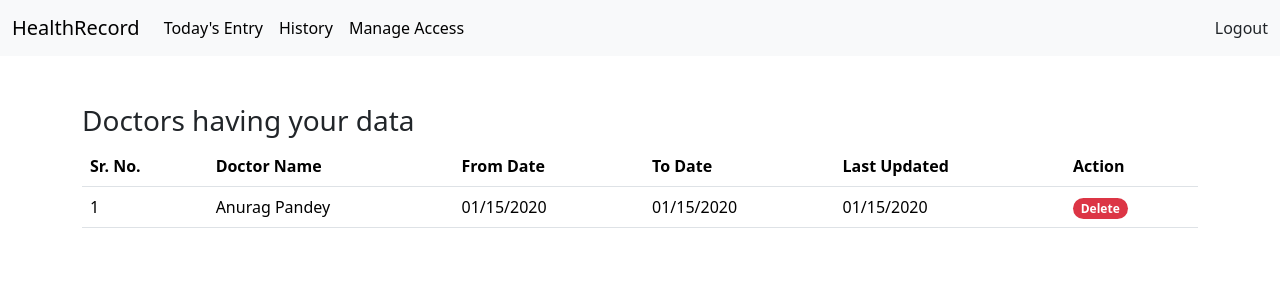
After one commit to annup76779/HealthDataManager, a Django app: page /api/manage_doctor_access in a window 1280 px wide. The commit adds this page. Shown: the top 300 px of the page. Run offline with Django 5.2, Linux system fonts and the light colour scheme; a user stored in the database is signed in; data comes from the database, SQL or seed files in the repository; both versions use the stored data as it was after the commit; tables that the repository leaves empty hold one stand-in row (values such as "Sample post").

Commit message:
- Delete of allotted access to doctor is provided to user now

```diff
--- a/assets/js/shared/services.js
+++ b/assets/js/shared/services.js
@@ -16,3 +16,27 @@ function getCookie(name) {
     }
     return cookieValue;
 }
+
+function deleteAccessToDoctor(doctor_id) {
+    fetch(`/api/delete_doctor_access/${doctor_id}`, {
+        headers: {
+            "Content-Type": "application/json",
+            "X-CSRFToken": document.querySelector(
+                "input[name=csrfmiddlewaretoken]"
+            ).value,
+        },
+        method: "DELETE",
+    })
+        .then(function (response) {
+            if (response.ok) {
+                let row = document.querySelector(`#doctor-access-${doctor_id}`);
+                row.remove();
+                notification.success("Removed doctor's access");
+            } else {
+                notification.error("Failed to remove doctor's access");
+            }
+        })
+        .catch(function (error) {
+            notification.error("Failed to remove doctor's access");
+        });
+}
--- a/patient/urls.py
+++ b/patient/urls.py
@@ -2,7 +2,7 @@ from django.urls import path, include
 from rest_framework.routers import DefaultRouter
 
 from patient.api_view import *
-from patient.views import add_daily_details, get_daily_details, health_data_view
+from patient.views import add_daily_details, get_daily_details, health_data_view, manage_doctor_access
 
 views = [
     path("add_daily_details", add_daily_details, name="daily_details"),
@@ -32,6 +32,8 @@ urlpatterns = [
     path("get-health-data", DailyHealthDataView.as_view(), name="get_health_data"),
     path("manage-data", ManageDailyLogAccess.as_view(), name="manage_data_access"),
     path("doctors-dropdown", DoctorsDropdown.as_view(), name="doctors_dropdown"),
+    path("manage_doctor_access", manage_doctor_access, name="manage_doctor_access"),
+    path("delete_doctor_access/<int:doctor>", manage_doctor_access, name="delete_doctor_access")
 ]
 
 urlpatterns.extend(views)
--- a/patient/views.py
+++ b/patient/views.py
@@ -1,6 +1,7 @@
 from datetime import datetime
 
 from django.contrib.auth.decorators import login_required
+from django.http import JsonResponse
 from django.shortcuts import render, redirect
 from .forms import (
     BloodGlucoseForm, MedicationForm, InsulinUseForm, BloodPressureForm,
@@ -9,7 +10,7 @@ from .forms import (
 )
 from .models import (
     BloodGlucose, Medication, InsulinUse, BloodPressure, PhysicalActivity, StepCount, DietaryIntake,
-    Weight, SleepPatterns, MoodAndEmotionalWellBeing, Hydration, FootHealthCheck
+    Weight, SleepPatterns, MoodAndEmotionalWellBeing, Hydration, FootHealthCheck, AssignedToDoctor
 )
 from django.utils import timezone
 from django.contrib import messages
@@ -126,3 +127,19 @@ def health_data_view(request):
     }
 
     return render(request, 'patient/add_daily_details.html', context)
+
+
+@login_required
+def manage_doctor_access(request, doctor=None):
+    if request.method == "DELETE":
+        if doctor is not None:
+            try:
+                access_to_doctor = AssignedToDoctor.objects.get(patient=request.user, pk=doctor)
+                access_to_doctor.delete()
+                return JsonResponse({"msg": "Successfully deleted!"}, status=200)
+            except AssignedToDoctor.DoesNotExist:
+                return JsonResponse({'error': "No such record"}, status=400)
+            except Exception as error:
+                return JsonResponse({'error': "Something went wrong"}, status=500)
+    assigned_doctors = AssignedToDoctor.objects.filter(patient=request.user).all()
+    return render(request, 'patient/manage_doctor_access.html', {"assignments":assigned_doctors})
--- a/templates/index.html
+++ b/templates/index.html
@@ -44,7 +44,9 @@
                                            href="{% url "get_daily_details" %}">History</a>
                                     </li>
                                     <li class="nav-item">
-                                        <a class="nav-link active" aria-current="page" href="#">Home</a>
+                                        <a class="nav-link active"
+                                           aria-current="page"
+                                           href="{% url "manage_doctor_access" %}">Manage Access</a>
                                     </li>
                                 </ul>
                                 <a class="nav-link active" aria-current="page" href="{% url "logout" %}">Logout</a>
@@ -70,7 +72,9 @@
                             <div class="collapse navbar-collapse" id="navbarSupportedContent">
                                 <ul class="navbar-nav me-auto mb-2 mb-lg-0">
                                     <li class="nav-item">
-                                        <a class="nav-link active" aria-current="page" href="{% url "doctor-home" %}">Home</a>
+                                        <a class="nav-link active"
+                                           aria-current="page"
+                                           href="{% url "doctor-home" %}">Home</a>
                                     </li>
                                 </ul>
                                 <a class="nav-link active" aria-current="page" href="{% url "logout" %}">Logout</a>
--- /dev/null
+++ b/templates/patient/manage_doctor_access.html
@@ -0,0 +1,36 @@
+{% extends "../index.html" %}
+{% block content %}
+    {% csrf_token %}
+    <div class="container">
+        <h3>Doctors having your data</h3>
+        <div class="col-12">
+            <table class="table table-hover">
+                <thead>
+                    <tr>
+                        <th>Sr. No.</th>
+                        <th>Doctor Name</th>
+                        <th>From Date</th>
+                        <th>To Date</th>
+                        <th>Last Updated</th>
+                        <th>Action</th>
+                    </tr>
+                </thead>
+                <tbody>
+                    {% for item in assignments %}
+                        <tr id="doctor-access-{{ item.id }}">
+                            <td>{{ forloop.counter }}</td>
+                            <td>{{ item.doctor.first_name }}</td>
+                            <td>{{ item.from_date|date:"SHORT_DATE_FORMAT" }}</td>
+                            <td>{{ item.to_date|date:"SHORT_DATE_FORMAT" }}</td>
+                            <td>{{ item.assigned_date|date:"SHORT_DATE_FORMAT" }}</td>
+                            <td>
+                                <span class="badge rounded-pill text-bg-danger"
+                                      onclick="deleteAccessToDoctor({{ item.id }})">Delete</span>
+                            </td>
+                        </tr>
+                    {% endfor %}
+                </tbody>
+            </table>
+        </div>
+    </div>
+{% endblock content %}
```
Also changed, not shown: db.sqlite3.
